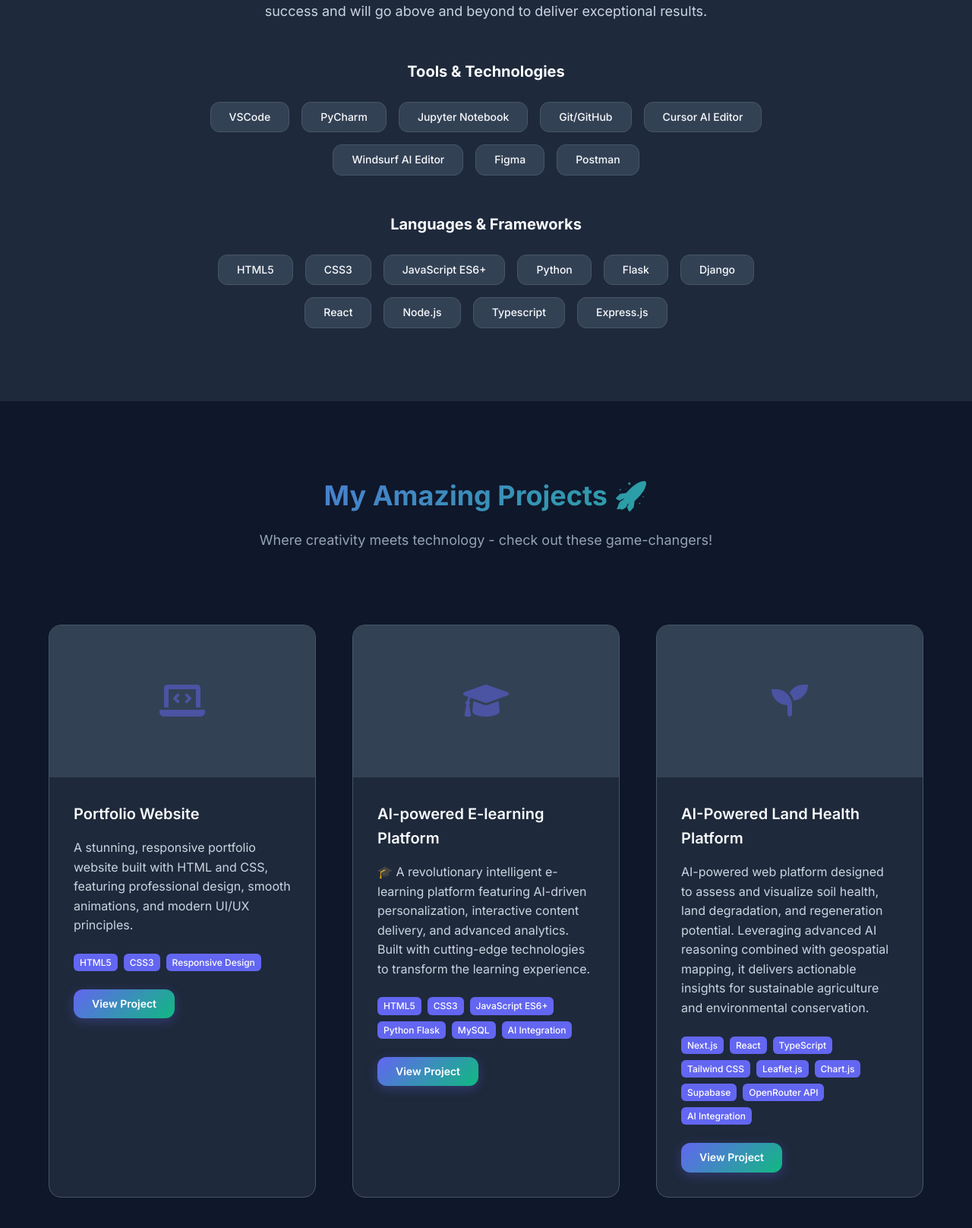
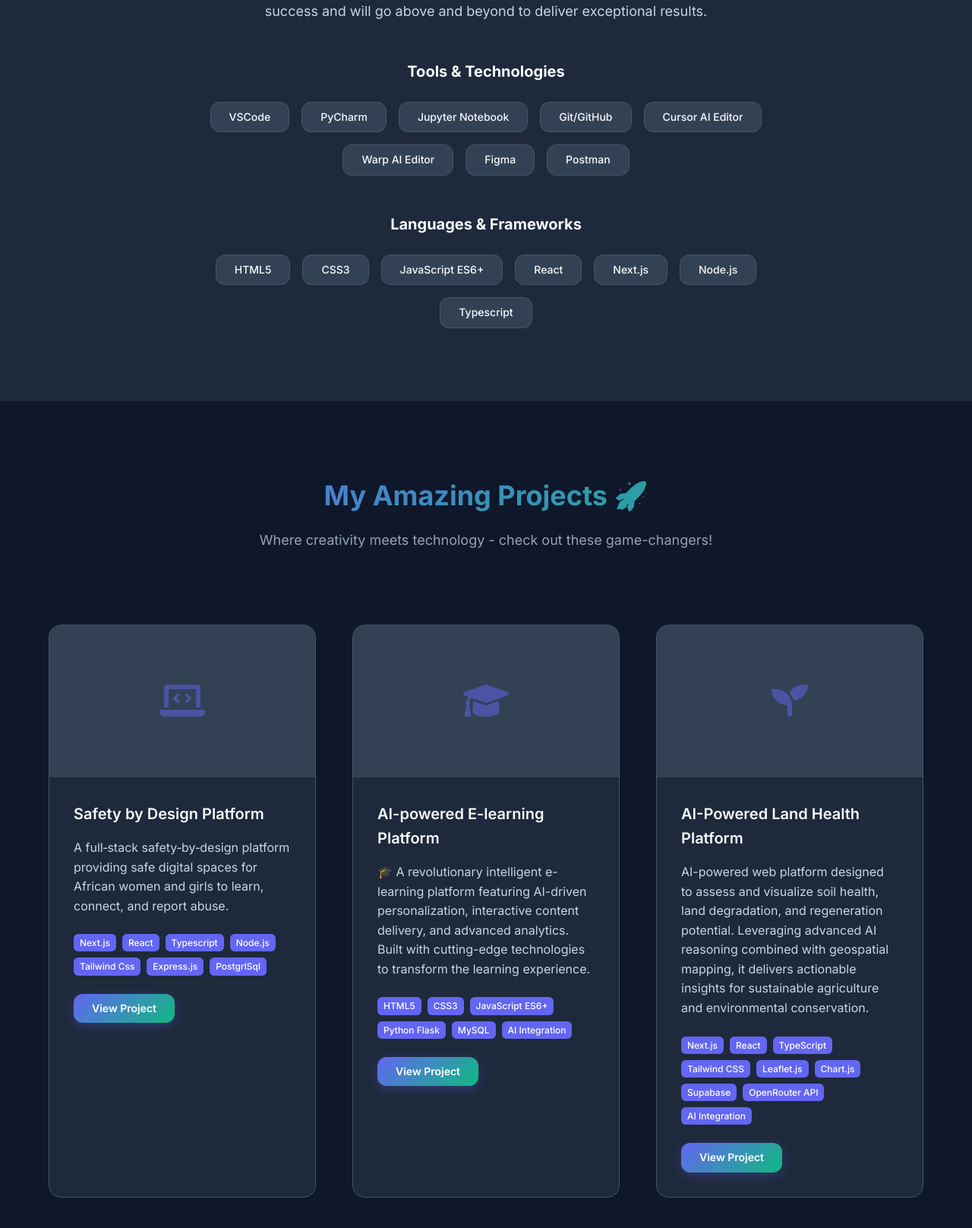
Before and after one commit to arusoftwaresolutions/my_portofolio, a Django app: page / in a window 1280 px wide. Shown: the part 1538-3154 px from the top of the page at 76% size. Run offline with Django 4.2, Linux system fonts and the light colour scheme.

Commit message:
Revise project information and skills in index.html
Updated project details and technology stack in index.html.

```diff
--- a/templates/index.html
+++ b/templates/index.html
@@ -125,7 +125,7 @@
                             <span class="skill-tag">Jupyter Notebook</span>
                             <span class="skill-tag">Git/GitHub</span>
                             <span class="skill-tag">Cursor AI Editor</span>
-                            <span class="skill-tag">Windsurf AI Editor</span>
+                            <span class="skill-tag">Warp AI Editor</span>
                             <span class="skill-tag">Figma</span>
                             <span class="skill-tag">Postman</span>
                         </div>
@@ -136,13 +136,11 @@
                             <span class="skill-tag">HTML5</span>
                             <span class="skill-tag">CSS3</span>
                             <span class="skill-tag">JavaScript ES6+</span>
-                            <span class="skill-tag">Python</span>
-                            <span class="skill-tag">Flask</span>
-                            <span class="skill-tag">Django</span>
                             <span class="skill-tag">React</span>
+                            <span class="skill-tag">Next.js</span>
                             <span class="skill-tag">Node.js</span>
                             <span class="skill-tag">Typescript</span>
-                            <span class="skill-tag">Express.js</span>
+
                         </div>
                         </div>
                     </div>
@@ -166,18 +164,22 @@
                         </div>
                     </div>
                     <div class="project-content">
-                        <h3 class="project-title">Portfolio Website</h3>
+                        <h3 class="project-title"> Safety by Design Platform</h3>
                         <p class="project-description">
-                            A stunning, responsive portfolio website built with HTML and CSS, featuring
-                            professional design, smooth animations, and modern UI/UX principles.
+                           A full‑stack safety‑by‑design platform providing safe digital spaces
+                            for African women and girls to learn, connect, and report abuse.
                         </p>
                         <div class="project-tech">
-                            <span class="tech-tag">HTML5</span>
-                            <span class="tech-tag">CSS3</span>
-                            <span class="tech-tag">Responsive Design</span>
+                            <span class="tech-tag">Next.js</span>
+                            <span class="tech-tag">React</span>
+                            <span class="tech-tag">Typescript</span>
+                            <span class="tech-tag">Node.js</span>
+                            <span class="tech-tag">Tailwind Css</span>
+                            <span class="tech-tag">Express.js</span>
+                            <span class="tech-tag">PostgrlSql</span>
                         </div>
                         <div class="project-links">
-                            <a href="https://arusoftwaresolutions.github.io/portfolioHackathon/"
+                            <a href="https://power-hacks-hackathon-etx9.vercel.app/"
                                target="_blank" class="btn btn-primary btn-sm">View Project</a>
                         </div>
                     </div>
```
